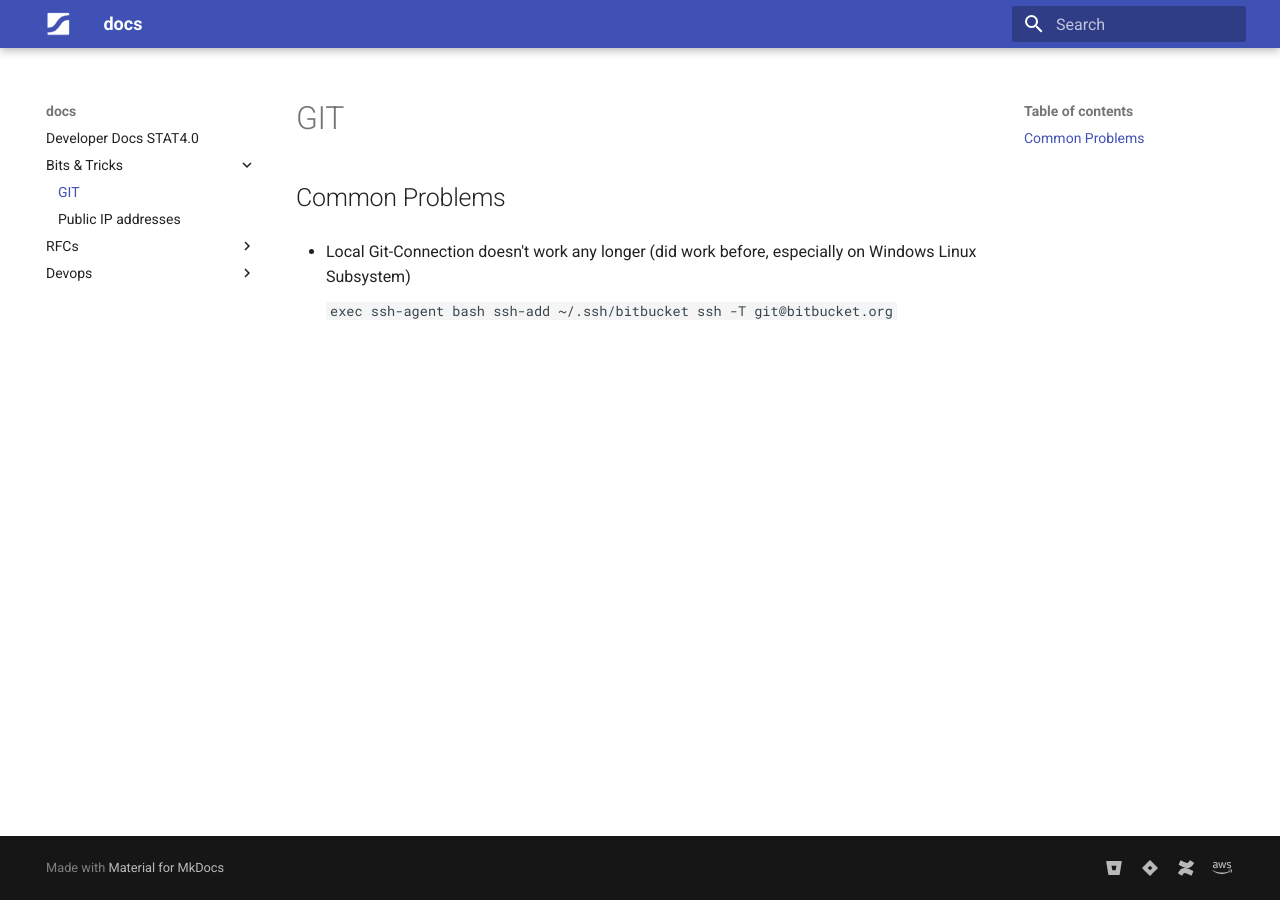
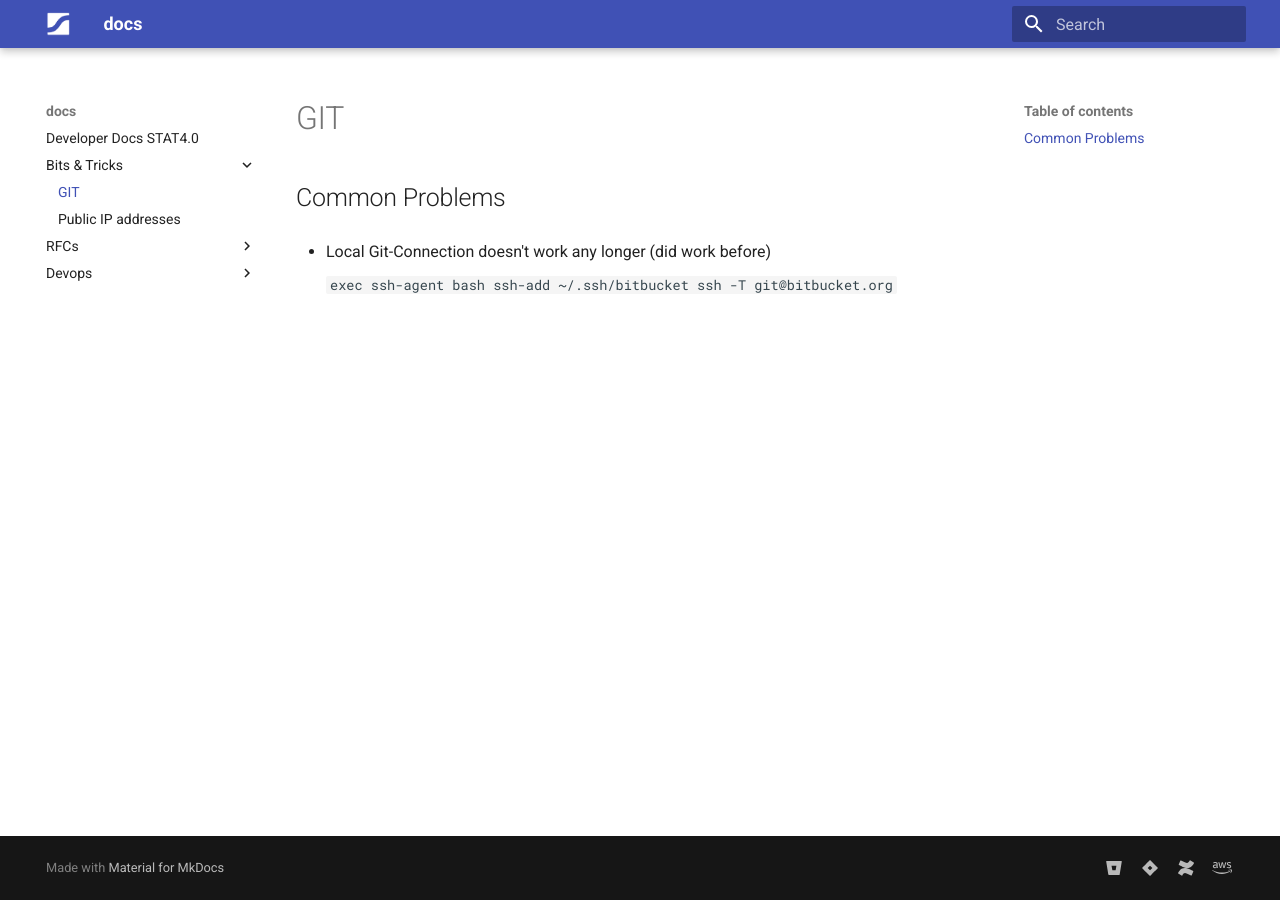
Before and after one commit to statista/docs-developers, an MkDocs documentation site: the page built from docs/Bits_&_Tricks/GIT.md, in a window 1280 px wide. Built offline with MkDocs 1.6.1 and Material for MkDocs 9.7.7, drawn with Linux system fonts in a browser that asks for light colours.

````diff
--- a/docs/Bits_&_Tricks/GIT.md
+++ b/docs/Bits_&_Tricks/GIT.md
@@ -2,7 +2,7 @@
 
 ## Common Problems
 
-* Local Git-Connection doesn't work any longer (did work before, especially on Windows Linux Subsystem)
+* Local Git-Connection doesn't work any longer (did work before)
 
     ```
     exec ssh-agent bash
````
